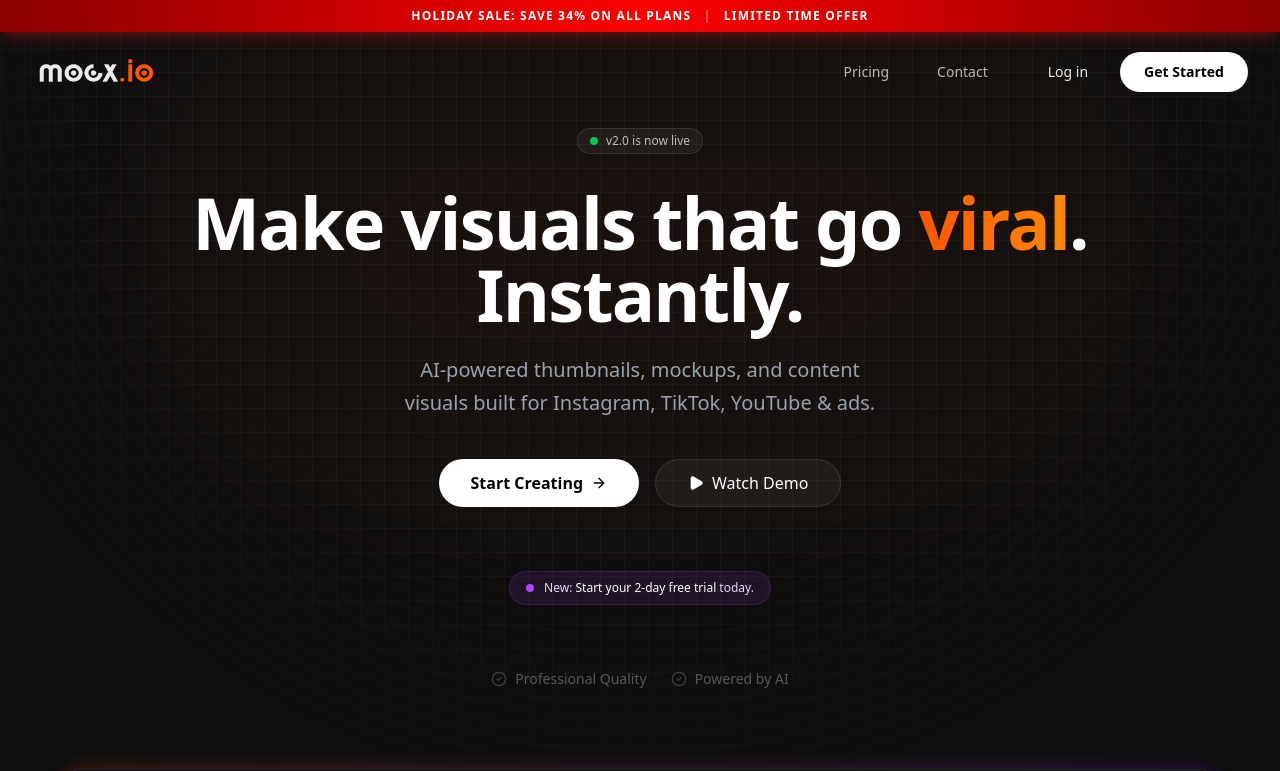
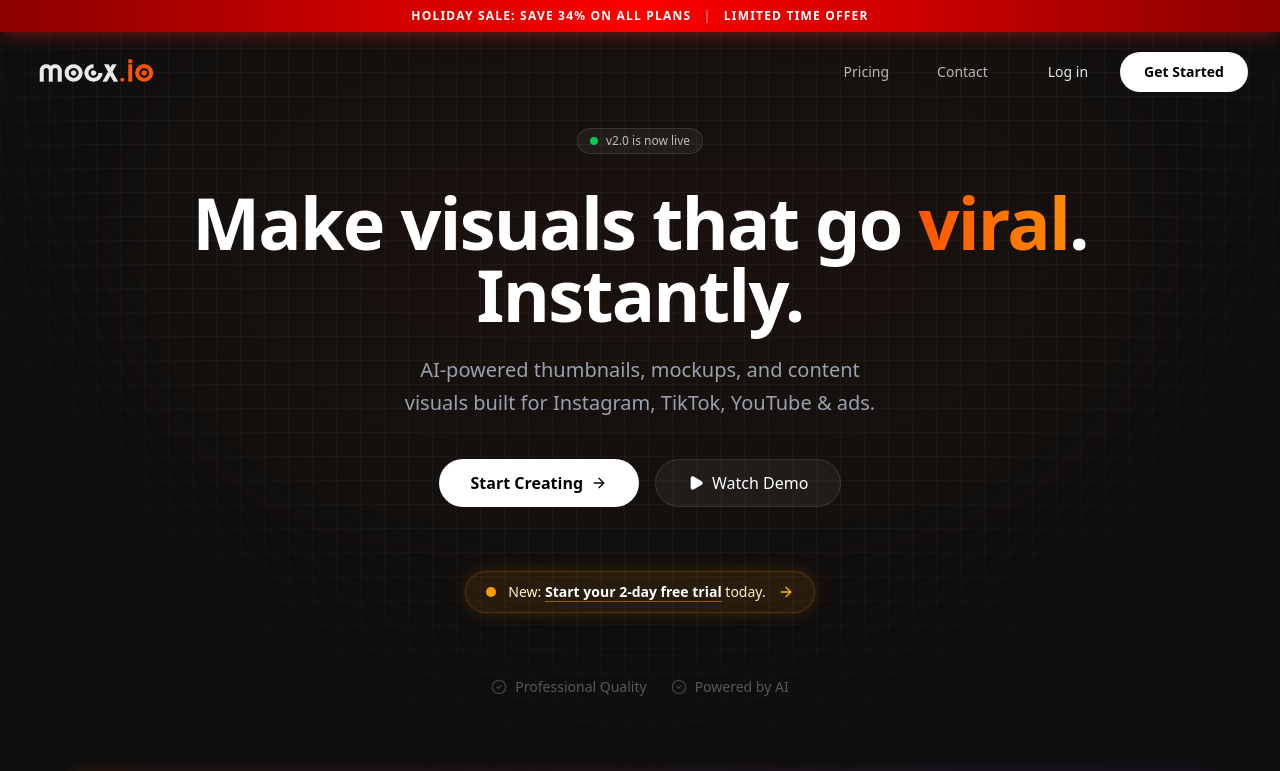
Before and after one commit to mahmutbegoviicalmin-coder/mocx.io, a Next.js app: page / in a window 1280 px wide. Shown: the top 771 px of the page. Built offline with nearby package versions, Linux system fonts and the light colour scheme; no server answers.

Commit message:
Add Free Trial CTA section and redesign Hero badge

```diff
--- a/src/app/page.tsx
+++ b/src/app/page.tsx
@@ -7,6 +7,7 @@ import { BeforeAfter } from "@/components/BeforeAfter";
 import { WhyMocx } from "@/components/WhyMocx";
 import { Trust } from "@/components/Trust";
 import { FAQ } from "@/components/FAQ";
+import { FreeTrialCTA } from "@/components/FreeTrialCTA";
 
 export default function Home() {
   return (
@@ -19,6 +20,7 @@ export default function Home() {
       <Trust />
       <Pricing />
       <FAQ />
+      <FreeTrialCTA />
 
           <footer className="py-8 border-t border-border mt-auto">
             <div className="container mx-auto px-4 text-center text-sm text-muted-foreground">
--- /dev/null
+++ b/src/components/FreeTrialCTA.tsx
@@ -0,0 +1,52 @@
+'use client';
+
+import { motion } from 'framer-motion';
+import Link from 'next/link';
+import { ArrowRight, Sparkles } from 'lucide-react';
+
+export function FreeTrialCTA() {
+  return (
+    <section className="py-24 px-4 relative overflow-hidden">
+      <div className="container max-w-5xl mx-auto relative z-10">
+        <div className="bg-gradient-to-r from-amber-500/10 to-orange-600/10 border border-amber-500/20 rounded-[2.5rem] p-8 md:p-16 text-center relative overflow-hidden backdrop-blur-sm group">
+            {/* Background Glows */}
+            <div className="absolute inset-0 bg-[radial-gradient(circle_at_50%_0%,rgba(245,158,11,0.1),transparent_70%)]" />
+            <div className="absolute inset-0 bg-[linear-gradient(to_right,rgba(255,255,255,0.02)_1px,transparent_1px),linear-gradient(to_bottom,rgba(255,255,255,0.02)_1px,transparent_1px)] bg-[size:32px_32px] [mask-image:radial-gradient(ellipse_60%_50%_at_50%_50%,#000_70%,transparent_100%)] pointer-events-none" />
+
+            <motion.div
+                initial={{ opacity: 0, y: 20 }}
+                whileInView={{ opacity: 1, y: 0 }}
+                viewport={{ once: true }}
+                className="relative z-10 space-y-8"
+            >
+                <div className="inline-flex items-center gap-2 px-4 py-2 rounded-full bg-amber-500/10 border border-amber-500/20 text-amber-400 text-sm font-bold uppercase tracking-wider">
+                    <Sparkles className="w-4 h-4 fill-current" />
+                    Limited Time Offer
+                </div>
+
+                <h2 className="text-4xl md:text-6xl font-black text-white tracking-tight leading-tight">
+                    Try Mocx <span className="text-transparent bg-clip-text bg-gradient-to-r from-amber-400 to-orange-500">Free for 2 Days</span>
+                </h2>
+
+                <p className="text-lg md:text-xl text-white/60 max-w-2xl mx-auto leading-relaxed">
+                    Experience the full power of AI thumbnail creation. Generate unlimited ideas, recreate viral styles, and boost your CTR. No commitment.
+                </p>
+
+                <div className="flex flex-col sm:flex-row items-center justify-center gap-6 pt-4">
+                    <Link
+                        href="/sign-up"
+                        className="group relative px-10 py-5 bg-gradient-to-r from-amber-500 to-orange-600 text-white rounded-2xl font-bold text-lg shadow-2xl shadow-amber-900/30 hover:shadow-amber-900/50 hover:scale-105 transition-all flex items-center gap-3"
+                    >
+                        Start Free Trial
+                        <ArrowRight className="w-5 h-5 group-hover:translate-x-1 transition-transform" />
+                    </Link>
+                </div>
+                <p className="text-sm text-white/30 font-medium">
+                    Due today: $0.00 • Cancel anytime
+                </p>
+            </motion.div>
+        </div>
+      </div>
+    </section>
+  );
+}
--- a/src/components/Hero.tsx
+++ b/src/components/Hero.tsx
@@ -58,14 +58,15 @@ export function Hero() {
         </div>
 
         {/* Free Trial Badge */}
-        <div className="flex items-center gap-2.5 mb-16 px-4 py-2 rounded-full bg-purple-500/10 border border-purple-500/20 animate-in fade-in slide-in-from-bottom-12 duration-700 delay-400">
-            <span className="relative flex h-2 w-2">
-              <span className="animate-ping absolute inline-flex h-full w-full rounded-full bg-purple-400 opacity-75"></span>
-              <span className="relative inline-flex rounded-full h-2 w-2 bg-purple-500"></span>
-            </span>
-            <p className="text-xs font-medium text-purple-200">
-                New: <span className="text-white">Start your 2-day free trial</span> today.
+        <div className="flex items-center gap-3 mb-16 px-5 py-2.5 rounded-full bg-amber-500/10 border border-amber-500/20 animate-in fade-in slide-in-from-bottom-12 duration-700 delay-400 group cursor-default hover:bg-amber-500/20 transition-colors shadow-[0_0_20px_-5px_rgba(245,158,11,0.3)]">
+            <div className="relative flex h-2.5 w-2.5">
+              <span className="animate-ping absolute inline-flex h-full w-full rounded-full bg-amber-400 opacity-75"></span>
+              <span className="relative inline-flex rounded-full h-2.5 w-2.5 bg-amber-500"></span>
+            </div>
+            <p className="text-sm font-medium text-amber-100">
+                New: <span className="text-white font-bold border-b border-amber-500/50">Start your 2-day free trial</span> today.
             </p>
+            <ArrowRight className="w-4 h-4 text-amber-400 group-hover:translate-x-1 transition-transform" />
         </div>
 
         {/* Social Proof Text */}
```
